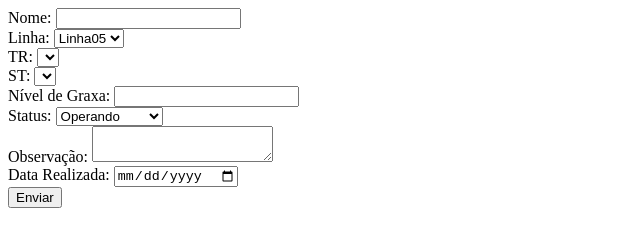
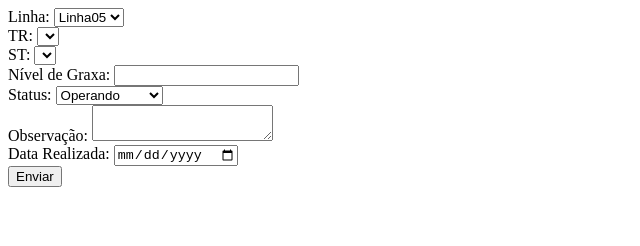
Before and after one commit to AndreCosta14vale/Formulario, a plain HTML site: page index.html in a window 1280 px wide. Shown: the whole page, without its empty margins (0-640 px from the left). Drawn offline with Linux system fonts and the light colour scheme; no server answers.

Commit message:
Update index.html

```diff
--- a/index.html
+++ b/index.html
@@ -3,13 +3,10 @@
 <head>
     <meta charset="UTF-8">
     <meta name="viewport" content="width=device-width, initial-scale=1.0">
-    <title>Formulário</title>
+    <title>Formulário para Firebase</title>
 </head>
 <body>
     <form id="firebaseForm">
-        <label for="nome">Nome:</label>
-        <input type="text" id="nome" name="nome"><br>
-
         <label for="linha">Linha:</label>
         <select id="linha" name="linha">
             <option value="Linha05">Linha05</option>
@@ -51,14 +48,13 @@
     <script>
         // Sua configuração do Firebase
         const firebaseConfig = {
-             apiKey: "AIzaSyDV-fD0ZdVHYVVfNyzFigdwYYc1M4yPOGU",
-  authDomain: "lub-porto.firebaseapp.com",
-  databaseURL: "https://lub-porto-default-rtdb.firebaseio.com",
-  projectId: "lub-porto",
-  storageBucket: "lub-porto.firebasestorage.app",
-  messagingSenderId: "360523245715",
-  appId: "1:360523245715:web:0a41e8977ea91e32a78566",
-  measurementId: "G-5W7R92NLD4"
+            apiKey: "SUA-API-KEY",
+            authDomain: "SEU-PROJETO.firebaseapp.com",
+            databaseURL: "https://SEU-PROJETO.firebaseio.com",
+            projectId: "SEU-PROJETO",
+            storageBucket: "SEU-PROJETO.appspot.com",
+            messagingSenderId: "SEU-SENDER-ID",
+            appId: "SEU-APP-ID"
         };
 
         // Inicialize o Firebase
@@ -117,7 +113,6 @@
         document.getElementById('firebaseForm').addEventListener('submit', function(e) {
             e.preventDefault();
 
-            const nome = document.getElementById('nome').value;
             const linha = document.getElementById('linha').value;
             const tr = document.getElementById('tr').value;
             const st = document.getElementById('st').value;
@@ -127,7 +122,6 @@
             const dataRealizada = document.getElementById('dataRealizada').value;
 
             database.ref(`${linha}/${tr}/${st}`).set({
-                nome: nome,
                 data: dataRealizada,
                 nivelGraxa: nivelGraxa,
                 observacao: observacao,
```
